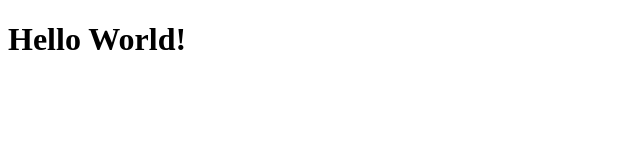
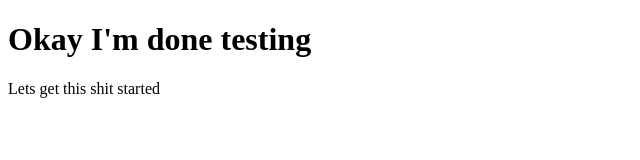
Before and after one commit to Sup3rAb3/html-boilerplate, a plain HTML site: page index.html in a window 1280 px wide. Shown: the whole page, without its empty margins (0-640 px from the left). Drawn offline with Linux system fonts and the light colour scheme.

Commit message:
I can now build the boilerplate from scratch

```diff
--- a/index.html
+++ b/index.html
@@ -3,10 +3,10 @@
 <head>
     <meta charset="UTF-8">
     <meta name="viewport" content="width=device-width, initial-scale=1.0">
-    <title>My first Odin Project</title>
+    <title>V3 odin Project</title>
 </head>
 <body>
-    <h1>Hello World!</h1>
-
+    <h1>Okay I'm done testing</h1>
+    <p>Lets get this shit started</p>
 </body>
 </html>
```
